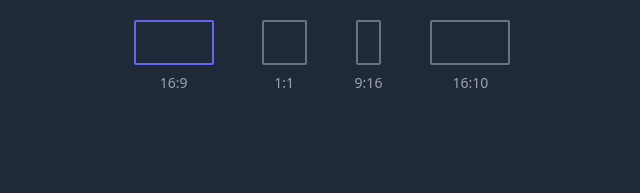
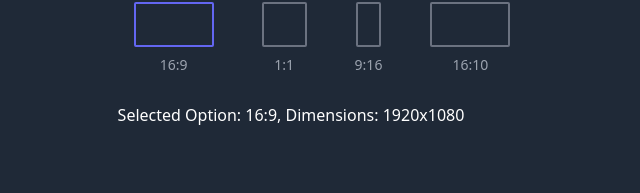
Before and after one commit to patheticGeek/react-dimension-select, a React (Vite) app: page / in a window 1280 px wide. Shown: the part 528-721 px from the top of the page, without its empty margins (318-958 px from the left). Built offline with nearby package versions, Linux system fonts and the light colour scheme.

Commit message:
✨ Show the selected option

```diff
--- a/src/App.tsx
+++ b/src/App.tsx
@@ -74,7 +74,7 @@ const dimensionsOptions: DimensionsOptions = [
 ]
 
 function App() {
-  const { previewProps, selectorProps } = useDimensionsSelect(dimensionsOptions)
+  const { previewProps, selectorProps, selectedOption } = useDimensionsSelect(dimensionsOptions)
 
   return (
     <div className="w-full flex flex-col min-h-screen justify-center items-center bg-gray-800 text-white">
@@ -98,13 +98,17 @@ function App() {
         </div>
 
         <DimensionsSelector {...selectorProps} />
+
+        <div className='mt-3'>
+          Selected Option: {selectedOption.name}, Dimensions: {selectedOption.dimensions.join('x')}
+        </div>
       </div>
 
-        <a
-          className='block py-2 hover:underline'
-          href="https://www.github.com/patheticGeek">
-          Made by @patheticGeek
-        </a>
+      <a
+        className='block py-2 hover:underline'
+        href="https://www.github.com/patheticGeek">
+        Made by @patheticGeek
+      </a>
     </div>
   )
 }
```
